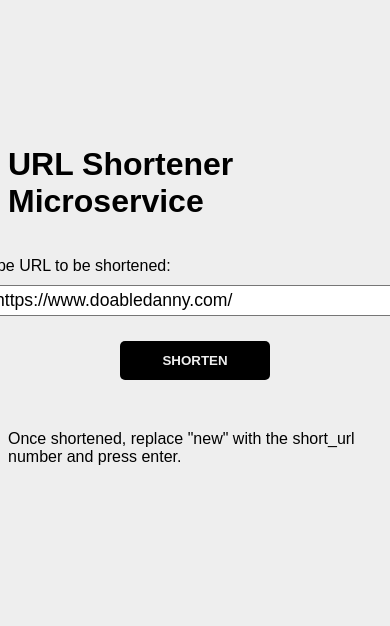
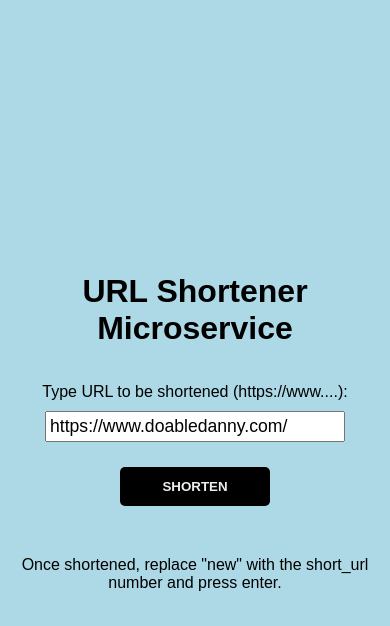
Before and after one commit to DoableDanny/URL-Shortener-Microservice, a website: page views/index.html in a window 390 px wide. Drawn offline with Linux system fonts and the light colour scheme; files that its build step writes are made by us from their sources.

Commit message:
made mobile responsive

```diff
--- a/public/style.css
+++ b/public/style.css
@@ -1,11 +1,19 @@
+* {
+  box-sizing: border-box;
+}
+
 body {
-  background-color: #eee;
+  background-color: lightblue;
   display: flex;
   justify-content: center;
   align-items: center;
   font-family: Arial, Helvetica, sans-serif;
   flex-direction: column;
-  min-height: 70vh;
+  height: 100vh;
+}
+
+h1 {
+  text-align: center;
 }
 
 form {
@@ -16,6 +24,7 @@ form {
 
 label {
   margin-top: 15px;
+  text-align: center;
 }
 
 #url_input {
@@ -39,4 +48,11 @@ label {
 
 p {
   margin-top: 50px;
+  text-align: center;
 }
+
+@media only screen and (max-width: 420px) {
+  #url_input {
+    width: 300px;
+  }
+}
--- a/server.js
+++ b/server.js
@@ -58,15 +58,11 @@ app.post(
     Url.findOne({})
       .sort({ shortUrl: 'desc' })
       .exec((err, result) => {
-        console.log('executed');
         if (err) console.log(err);
         else if (!err && result != undefined) {
-          console.log('!err && result != undefined');
           inputShort = result.shortUrl + 1;
-          console.log('inputShort: ', inputShort);
         }
         if (!err) {
-          console.log('!err');
           Url.findOneAndUpdate(
             { originalUrl: inputUrl },
             { originalUrl: inputUrl, shortUrl: inputShort },
@@ -74,7 +70,6 @@ app.post(
             (err, savedUrl) => {
               if (err) console.log(err);
               else {
-                console.log('last else');
                 responseObject['short_url'] = savedUrl.shortUrl;
                 res.json(responseObject);
               }
--- a/views/index.html
+++ b/views/index.html
@@ -9,7 +9,7 @@
   <body>
     <h1>URL Shortener Microservice</h1>
     <form action="api/shorturl/new" method="POST">
-      <label for="url_input">Type URL to be shortened:</label>
+      <label for="url_input">Type URL to be shortened (https://www....):</label>
       <input
         id="url_input"
         type="text"
```
